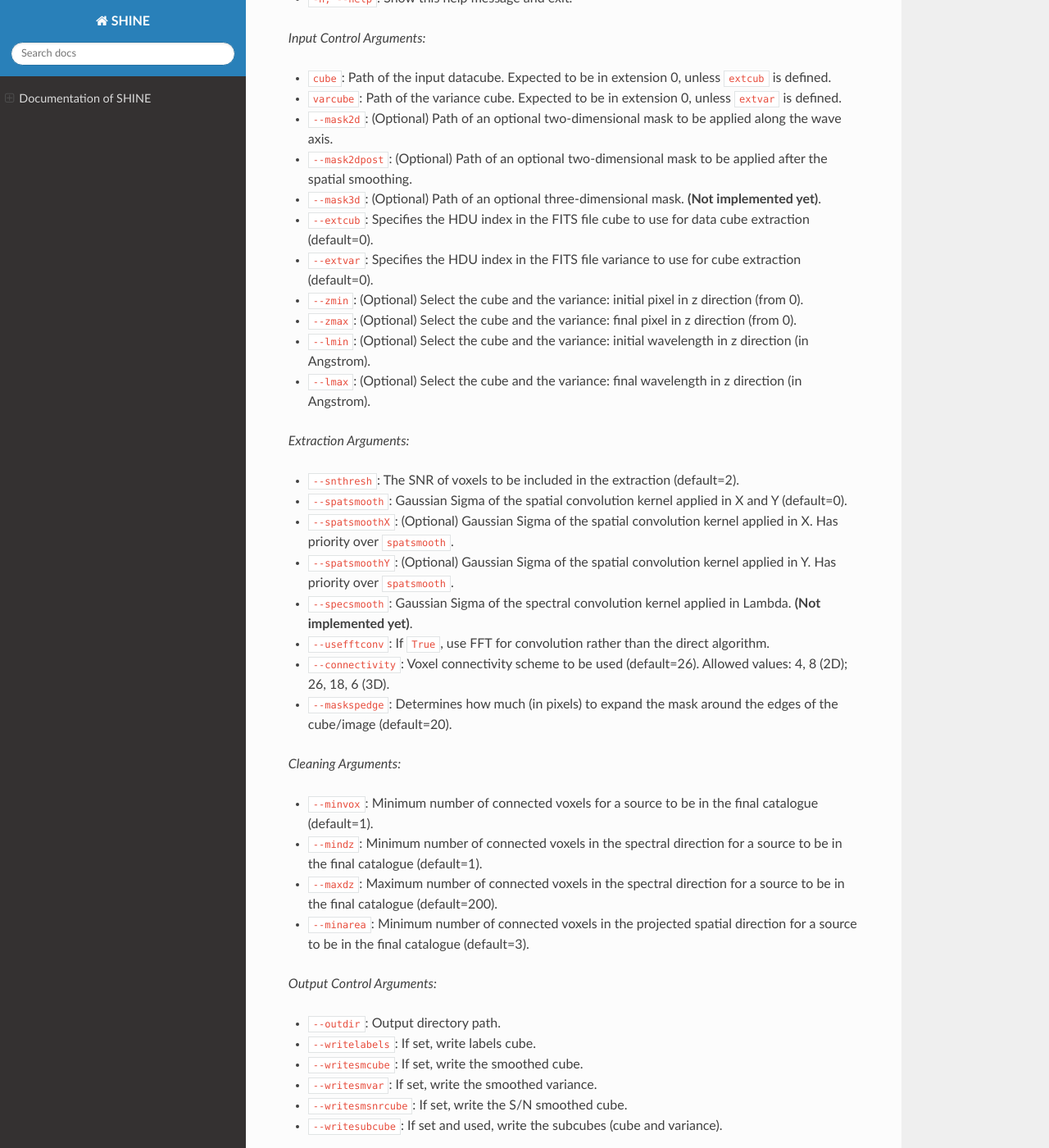
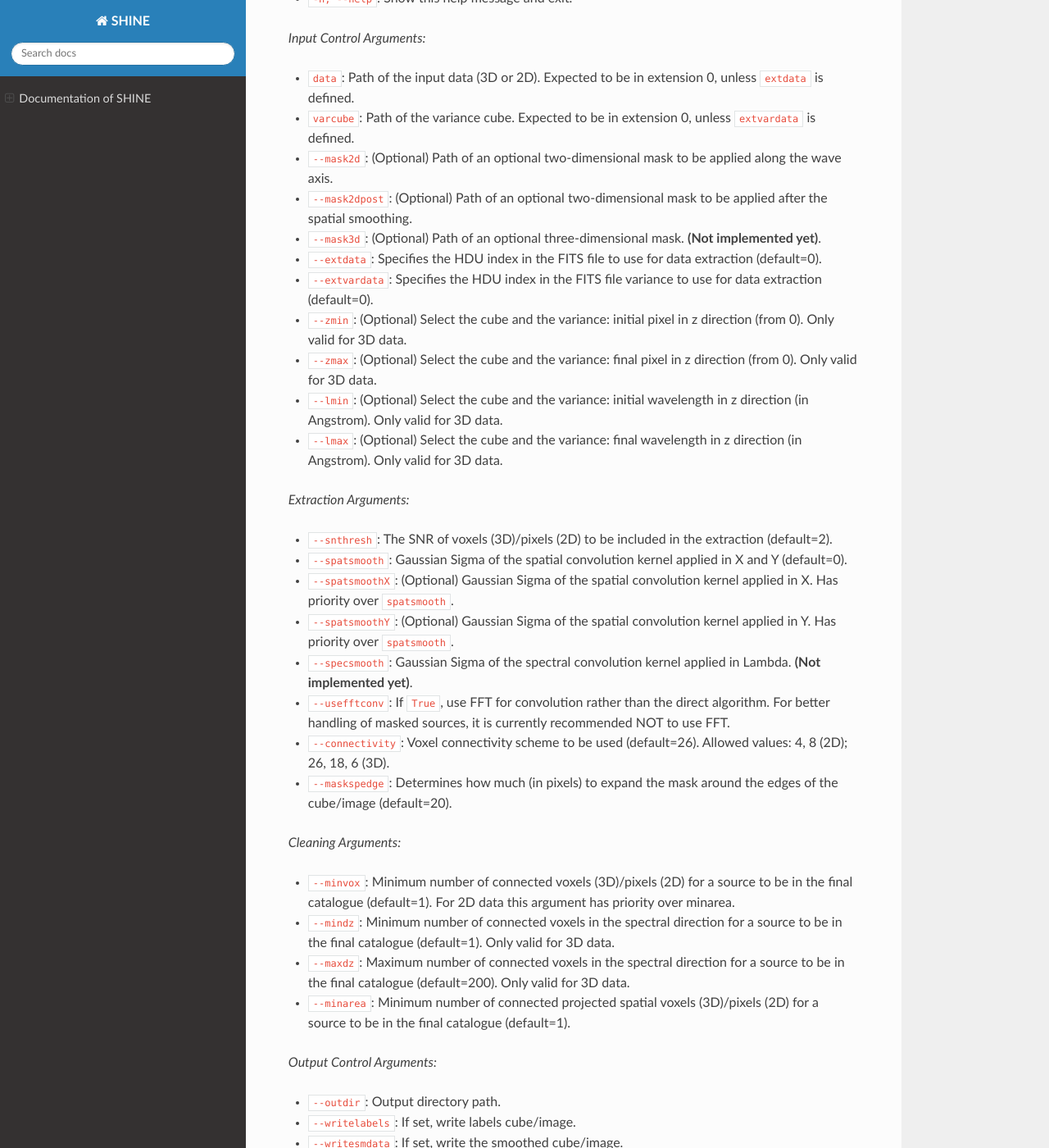
Before and after one commit to matteofox/SHINE, a Sphinx documentation site: the page built from docs/index.rst, in a window 1280 px wide and 1400 px high, scrolled down 2223 px. Shown: the whole window at 82% size. Built offline with Sphinx 7.4.7 and the Read the Docs theme 3.1.0, drawn with Linux system fonts in a browser that asks for light colours; some of the changed text lies outside the part shown.

Commit message:
Updates GUI and documentation

```diff
--- a/docs/index.rst
+++ b/docs/index.rst
@@ -99,44 +99,44 @@
 
 *Input Control Arguments:*
 
-- ``cube``: Path of the input datacube. Expected to be in extension 0, unless ``extcub`` is defined.
-- ``varcube``: Path of the variance cube. Expected to be in extension 0, unless ``extvar`` is defined.
+- ``data``: Path of the input data (3D or 2D). Expected to be in extension 0, unless ``extdata`` is defined.
+- ``varcube``: Path of the variance cube. Expected to be in extension 0, unless ``extvardata`` is defined.
 - ``--mask2d``: (Optional) Path of an optional two-dimensional mask to be applied along the wave axis.
 - ``--mask2dpost``: (Optional) Path of an optional two-dimensional mask to be applied after the spatial smoothing.
 - ``--mask3d``: (Optional) Path of an optional three-dimensional mask. **(Not implemented yet)**.
-- ``--extcub``: Specifies the HDU index in the FITS file cube to use for data cube extraction (default=0).
-- ``--extvar``: Specifies the HDU index in the FITS file variance to use for cube extraction (default=0).
-- ``--zmin``: (Optional) Select the cube and the variance: initial pixel in z direction (from 0).
-- ``--zmax``: (Optional) Select the cube and the variance: final pixel in z direction (from 0).
-- ``--lmin``: (Optional) Select the cube and the variance: initial wavelength in z direction (in Angstrom).
-- ``--lmax``: (Optional) Select the cube and the variance: final wavelength in z direction (in Angstrom).
+- ``--extdata``: Specifies the HDU index in the FITS file to use for data extraction (default=0).
+- ``--extvardata``: Specifies the HDU index in the FITS file variance to use for data extraction (default=0).
+- ``--zmin``: (Optional) Select the cube and the variance: initial pixel in z direction (from 0). Only valid for 3D data.
+- ``--zmax``: (Optional) Select the cube and the variance: final pixel in z direction (from 0). Only valid for 3D data.
+- ``--lmin``: (Optional) Select the cube and the variance: initial wavelength in z direction (in Angstrom). Only valid for 3D data.
+- ``--lmax``: (Optional) Select the cube and the variance: final wavelength in z direction (in Angstrom). Only valid for 3D data.
 
 *Extraction Arguments:*
 
-- ``--snthresh``: The SNR of voxels to be included in the extraction (default=2).
+- ``--snthresh``: The SNR of voxels (3D)/pixels (2D) to be included in the extraction (default=2).
 - ``--spatsmooth``: Gaussian Sigma of the spatial convolution kernel applied in X and Y (default=0).
 - ``--spatsmoothX``: (Optional) Gaussian Sigma of the spatial convolution kernel applied in X. Has priority over ``spatsmooth``.
 - ``--spatsmoothY``: (Optional) Gaussian Sigma of the spatial convolution kernel applied in Y. Has priority over ``spatsmooth``.
 - ``--specsmooth``: Gaussian Sigma of the spectral convolution kernel applied in Lambda. **(Not implemented yet)**.
-- ``--usefftconv``: If ``True``, use FFT for convolution rather than the direct algorithm.
+- ``--usefftconv``: If ``True``, use FFT for convolution rather than the direct algorithm. For better handling of masked sources, it is currently recommended NOT to use FFT.
 - ``--connectivity``: Voxel connectivity scheme to be used (default=26). Allowed values: 4, 8 (2D); 26, 18, 6 (3D).
 - ``--maskspedge``: Determines how much (in pixels) to expand the mask around the edges of the cube/image (default=20).
 
 *Cleaning Arguments:*
 
-- ``--minvox``: Minimum number of connected voxels for a source to be in the final catalogue (default=1).
-- ``--mindz``: Minimum number of connected voxels in the spectral direction for a source to be in the final catalogue (default=1).
-- ``--maxdz``: Maximum number of connected voxels in the spectral direction for a source to be in the final catalogue (default=200).
-- ``--minarea``: Minimum number of connected voxels in the projected spatial direction for a source to be in the final catalogue (default=3).
+- ``--minvox``: Minimum number of connected voxels (3D)/pixels (2D) for a source to be in the final catalogue (default=1). For 2D data this argument has priority over minarea.
+- ``--mindz``: Minimum number of connected voxels in the spectral direction for a source to be in the final catalogue (default=1). Only valid for 3D data.
+- ``--maxdz``: Maximum number of connected voxels in the spectral direction for a source to be in the final catalogue (default=200). Only valid for 3D data.
+- ``--minarea``: Minimum number of connected projected spatial voxels (3D)/pixels (2D) for a source to be in the final catalogue (default=1).
 
 *Output Control Arguments:*
 
 - ``--outdir``: Output directory path.
-- ``--writelabels``: If set, write labels cube.
-- ``--writesmcube``: If set, write the smoothed cube.
+- ``--writelabels``: If set, write labels cube/image.
+- ``--writesmdata``: If set, write the smoothed cube/image.
 - ``--writesmvar``: If set, write the smoothed variance.
-- ``--writesmsnrcube``: If set, write the S/N smoothed cube.
-- ``--writesubcube``: If set and used, write the subcubes (cube and variance).
+- ``--writesmsnr``: If set, write the S/N smoothed cube/image.
+- ``--writesubcube``: If set and used, write the subcubes (cube and variance). Only valid for 3D data.
 
 
 Run Extraction using the GUI
@@ -148,14 +148,27 @@
 
    python GUI_SHINE.py
 
-The GUI is simple and allows the user to select input data (Cube, Variance, and optional 2D masks) either by entering the path into the white cells or by clicking the ``Browse`` button to navigate through directories. Similarly, the user can specify the output directory.
+The GUI is simple (see Fig.1) and allows the user to select input data (Cube/Image, Variance Cube/Image, and optional 2D masks) either by entering the path into the white cells or by clicking the ``Browse`` button to navigate through directories. Similarly, the user can specify the output directory.
 
 All implemented parameters can be adjusted according to the desired extraction, with default values provided for convenience. Data products can be selected by checking the white cells in the *Output Control Arguments* section. By default, the cube containing the IDs of the identified objects and the catalog are selected.
 
 **Note:** Spectral smoothing is not implemented yet.
 
-Once the parameters are set, the user must click on ``Run Script`` to start the extraction. The process takes approximately one minute (faster with FFT convolution; however, for better handling of NaN values, we currently recommend avoiding the use of FFT), after which the output summary is displayed in a new window. The user can then close the GUI and begin analyzing the data products.
+Once the parameters are set, the user must click on ``Run Script`` to start the extraction. The process takes approximately few minutes for cubes and few seconds for images (faster with FFT convolution; however, for better handling of NaN values, we currently recommend avoiding the use of FFT), after which the output summary is displayed in a new window. The user can then close the GUI and begin analyzing the data products.
 
+.. figure:: /Images/GUI_image.png
+   :width: 80%
+   :align: left
+   :alt: GUI window after ``python GUI_SHINE.py``.
+
+   GUI window after ``python GUI_SHINE.py``.
+
+.. figure:: /Images/Success_GUI_image.png
+   :width: 80%
+   :align: left
+   :alt: Output summary of successful extraction.
+
+   Output summary of successful extraction.
 
 Generation of images
 -------------------------------------
```
Also changed, not shown: docs/Images/GUI_image.png (added), docs/Images/Success_GUI_image.png (added), 2 other files.
